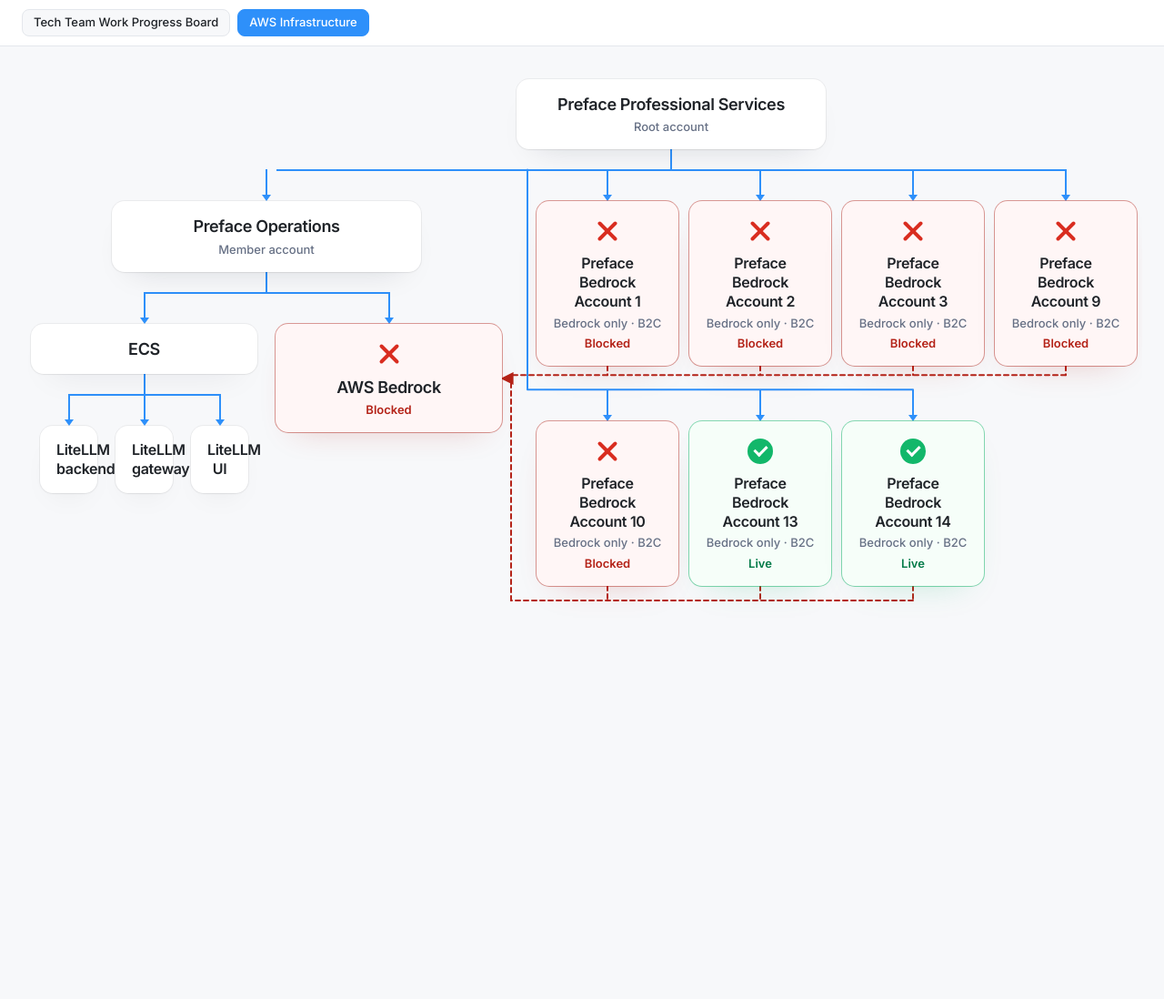
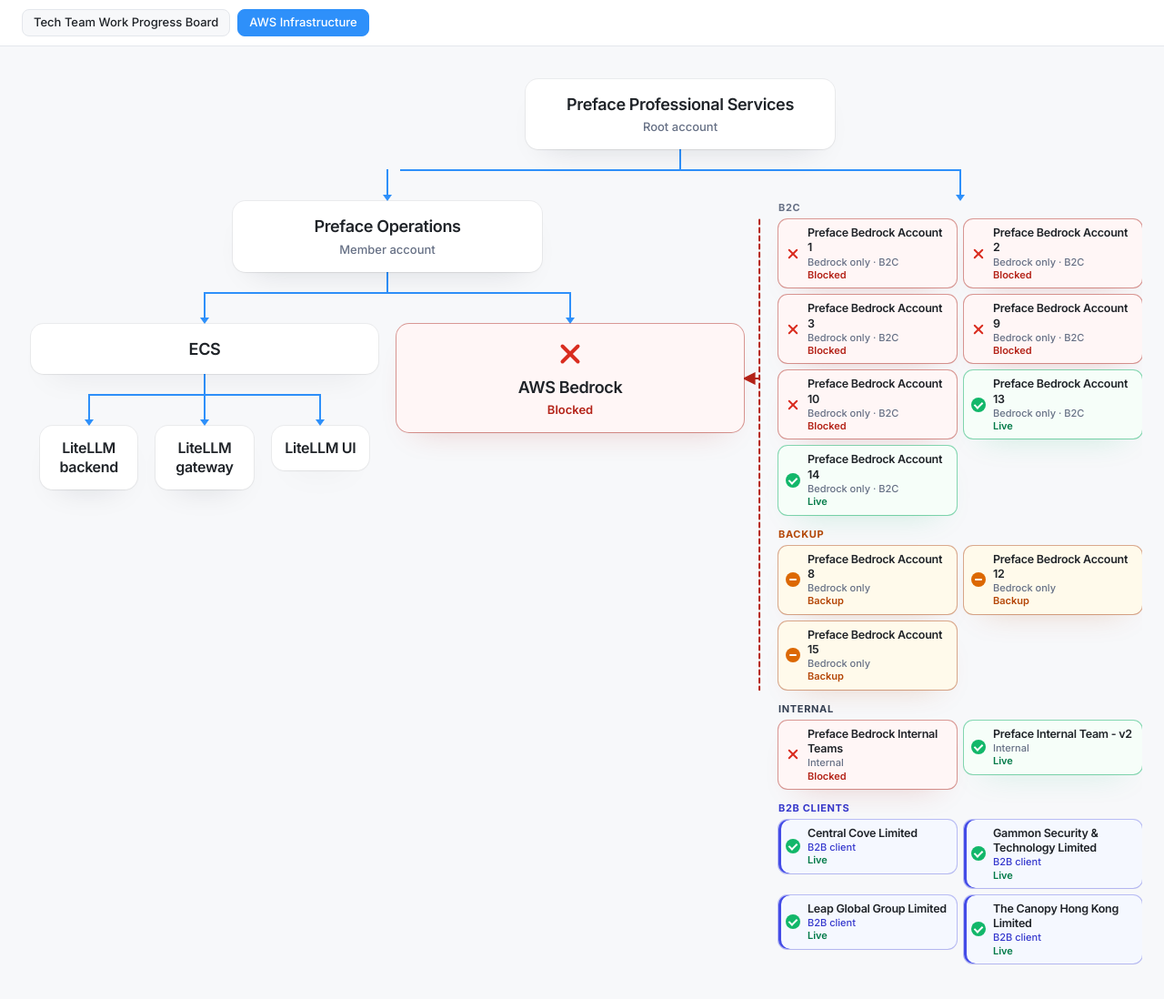
Before and after one commit to kelvinkacheong/ship-board, a plain HTML site: page aws-infrastructure/index.html in a window 1280 px wide. Shown: the whole page at 91% size. Before the commit the page ends 800 px from the top, so only its background shows below. Drawn offline with Linux system fonts and the light colour scheme.

Commit message:
Give Operations room and compact the other member accounts
Shrink the Bedrock, internal, and B2B member accounts so Preface Operations, ECS, and the LiteLLM services stay readable. Add the backup, internal, and B2B accounts Kelvin named.

Co-authored-by: KelvinKaCheong <kelvinkacheong@users.noreply.github.com>

```diff
--- a/aws-infrastructure/index.html
+++ b/aws-infrastructure/index.html
@@ -152,6 +152,37 @@
     color: #027a48;
     font-weight: 600;
   }
+  .node.backup {
+    background: #fffaeb;
+    box-shadow:
+      0 0 0 1px rgba(181, 71, 8, 0.45),
+      0 1px 2px rgba(0, 0, 0, 0.04),
+      0 16px 36px -22px rgba(181, 71, 8, 0.28);
+  }
+  .node.backup:hover {
+    box-shadow:
+      0 0 0 1px rgba(181, 71, 8, 0.75),
+      0 1px 2px rgba(0, 0, 0, 0.04),
+      0 18px 36px -18px rgba(181, 71, 8, 0.35);
+  }
+  .node.backup .state {
+    color: #b54708;
+    font-weight: 600;
+  }
+  .node.live.b2b {
+    background: #f5f8ff;
+    box-shadow:
+      inset 3px 0 0 #444ce7,
+      0 0 0 1px rgba(68, 76, 231, 0.35),
+      0 1px 2px rgba(0, 0, 0, 0.04);
+  }
+  .node.live.b2b:hover {
+    box-shadow:
+      inset 3px 0 0 #444ce7,
+      0 0 0 1px rgba(68, 76, 231, 0.6),
+      0 1px 2px rgba(0, 0, 0, 0.04);
+  }
+  .node.live.b2b p:not(.state) { color: #3538cd; }
   .mark {
     width: 34px;
     height: 34px;
@@ -178,6 +209,26 @@
     border: solid #fff;
     border-width: 0 3px 3px 0;
     transform: rotate(45deg);
+  }
+  .mark.backup::before {
+    content: "";
+    position: absolute;
+    left: 3px;
+    top: 3px;
+    width: 28px;
+    height: 28px;
+    border-radius: 50%;
+    background: #dc6803;
+  }
+  .mark.backup::after {
+    content: "";
+    position: absolute;
+    left: 10px;
+    top: 15px;
+    width: 14px;
+    height: 3px;
+    border-radius: 2px;
+    background: #fff;
   }
 
   .edge {
@@ -230,7 +281,9 @@
   }
   .pair { grid-template-columns: repeat(2, minmax(0, 1fr)); }
   .pair::before { left: 25%; right: 25%; }
-  .pair > li > .node { max-width: 280px; }
+  .pair > li > .node { max-width: 400px; }
+  .services .node { max-width: none; padding: 14px 14px; }
+  .services .node h3 { font-size: 16px; }
   .children li {
     display: flex;
     flex-direction: column;
@@ -244,39 +297,32 @@
   }
   .children .node h3 { font-size: 16px; }
 
-  /* Operations plus the Bedrock member accounts. Accounts wrap to a second
-     row so the cards stay readable beside the operations tree. */
-  .flow { position: relative; width: 100%; max-width: 1680px; }
+  /* Operations keeps the wide column. Other member accounts stay in a
+     compact side group so they do not squeeze ECS. */
+  .flow { position: relative; width: 100%; max-width: 1480px; }
   .flow-scroll { overflow-x: auto; }
   .node { position: relative; z-index: 1; }
   .children.members {
-    display: grid;
-    grid-template-columns: minmax(560px, 1.2fr) repeat(4, minmax(168px, 200px));
-    grid-template-rows: auto auto;
-    row-gap: 26px;
+    display: flex;
+    align-items: flex-start;
+    justify-content: center;
     width: 100%;
-    align-items: start;
-    justify-content: start;
   }
   .children.members::before { content: none; }
   .children.members > li { position: relative; }
   .children.members > li.ops {
-    grid-column: 1;
-    grid-row: 1 / span 2;
+    flex: 1 1 auto;
     width: auto;
     min-width: 0;
-    padding: 0 22px 0 0;
+    padding: 0 28px 0 0;
   }
-  .children.members > li.account { width: auto; min-width: 0; padding: 0 6px; }
-  .children.members > li.account:nth-child(2) { grid-area: 1 / 2; }
-  .children.members > li.account:nth-child(3) { grid-area: 1 / 3; }
-  .children.members > li.account:nth-child(4) { grid-area: 1 / 4; }
-  .children.members > li.account:nth-child(5) { grid-area: 1 / 5; }
-  .children.members > li.account:nth-child(6) { grid-area: 2 / 2; }
-  .children.members > li.account:nth-child(7) { grid-area: 2 / 3; }
-  .children.members > li.account:nth-child(8) { grid-area: 2 / 4; }
-  .children.members > li.account:nth-child(5)::before { right: 50%; }
-  .children.members > li.account.below::before { content: none; }
+  .children.members > li.side {
+    flex: 0 0 400px;
+    width: 400px;
+    max-width: 100%;
+    padding: 0;
+    align-items: stretch;
+  }
   .children.members > li::before {
     content: "";
     position: absolute;
@@ -288,6 +334,99 @@
   }
   .children.members > li:first-child::before { left: 50%; }
   .children.members > li:last-child::before { right: 50%; }
+  .side-head {
+    display: flex;
+    justify-content: center;
+    width: 100%;
+  }
+  .groups { width: 100%; }
+  .group { width: 100%; margin-top: 14px; }
+  .group:first-child { margin-top: 0; }
+  .group-label {
+    margin: 0 0 6px;
+    font-size: 11px;
+    font-weight: 700;
+    letter-spacing: 0.06em;
+    text-transform: uppercase;
+    text-align: left;
+    color: #667085;
+  }
+  .group.backup .group-label { color: #b54708; }
+  .group.internal .group-label { color: #344054; }
+  .group.b2b .group-label { color: #3538cd; }
+  .pills {
+    list-style: none;
+    display: grid;
+    grid-template-columns: repeat(auto-fill, minmax(176px, 1fr));
+    gap: 8px;
+    width: 100%;
+    margin: 0;
+    padding: 0;
+  }
+  .pills > li {
+    display: block;
+    padding: 0;
+    min-width: 0;
+  }
+  .pills .node {
+    display: grid;
+    grid-template-columns: 16px minmax(0, 1fr);
+    column-gap: 8px;
+    align-items: center;
+    width: 100%;
+    max-width: none;
+    padding: 7px 8px;
+    border-radius: 10px;
+    text-align: left;
+  }
+  .pills .stamp,
+  .pills .mark {
+    width: 16px;
+    height: 16px;
+    margin: 0;
+    grid-column: 1;
+    grid-row: 1 / span 3;
+    align-self: center;
+  }
+  .pills .node h2,
+  .pills .node p { grid-column: 2; }
+  .pills .node h2 {
+    font-size: 12.5px;
+    line-height: 1.3;
+    overflow-wrap: break-word;
+  }
+  .pills .node p {
+    margin-top: 0;
+    font-size: 11px;
+    line-height: 1.3;
+  }
+  .pills .stamp::before,
+  .pills .stamp::after {
+    left: 1px;
+    top: 7px;
+    width: 14px;
+    height: 2px;
+  }
+  .pills .mark.live::before,
+  .pills .mark.backup::before {
+    left: 0;
+    top: 0;
+    width: 16px;
+    height: 16px;
+  }
+  .pills .mark.live::after {
+    left: 5px;
+    top: 3px;
+    width: 4px;
+    height: 7px;
+    border-width: 0 2px 2px 0;
+  }
+  .pills .mark.backup::after {
+    left: 4px;
+    top: 7px;
+    width: 8px;
+    height: 2px;
+  }
   .ops-head,
   .ops-body {
     width: 100%;
@@ -386,26 +525,28 @@
     .children.members {
       display: flex;
       flex-direction: column;
+      align-items: stretch;
       width: auto;
       margin-left: 36px;
     }
-    .children.members > li.account,
+    .children.members > li.side,
     .children.members > li.ops {
-      grid-area: auto;
-      grid-column: auto;
-      grid-row: auto;
+      width: 100%;
+      max-width: none;
+      flex: none;
+      align-self: stretch;
+      padding: 6px 0;
     }
-    .children.members > li.ops,
-    .children.members > li.account { width: auto; padding: 6px 0; }
+    .pills { grid-template-columns: repeat(auto-fill, minmax(210px, 1fr)); }
     .children.members > li::before { content: none; }
     .children.members::before {
       content: "";
       position: absolute;
       left: 0;
       top: 0;
-      bottom: 78px;
+      bottom: auto;
+      height: var(--member-rail, 48px);
       width: 2px;
-      height: auto;
       background: var(--primary);
     }
     .flow > .fork > .stem {
@@ -434,26 +575,22 @@
       height: calc(100% + 1px);
       background: var(--primary);
     }
-    .children.members > li.account {
-      flex-direction: row;
-      align-items: center;
-      justify-content: flex-start;
-    }
     .children.members > li.ops { align-items: stretch; }
+    .side-head { justify-content: flex-start; }
     .ops-head {
       display: flex;
       flex-direction: row;
       align-items: center;
       width: 100%;
     }
-    .children.members > li.account > .edge,
+    .side-head > .edge,
     .ops-head > .edge {
       width: 18px;
       height: 2px;
       margin: 0 8px 0 0;
       flex: none;
     }
-    .children.members > li.account > .edge::after,
+    .side-head > .edge::after,
     .ops-head > .edge::after {
       left: auto;
       right: -6px;
@@ -465,7 +602,6 @@
       border-bottom: 4px solid transparent;
       border-left: 6px solid var(--primary);
     }
-    .children.members > li.account > .node { flex: 1; width: auto; }
     .ops-body { align-items: stretch; }
     .children.members > li.ops .ops-head > .node { flex: 1; width: auto; max-width: none; }
     .children.members > li.ops > .ops-body > .fork { padding-left: 26px; }
@@ -540,8 +676,15 @@
             </div>
           </div>
         </li>
-        <li class="account">
+        <li class="side">
+          <div class="side-head">
             <div class="edge" aria-hidden="true"></div>
+          </div>
+          <div class="groups">
+            <section class="group" aria-label="B2C Bedrock accounts">
+              <p class="group-label">B2C</p>
+              <ul class="pills">
+                <li>
                   <article class="node blocked" data-bedrock-link>
                     <div class="stamp" aria-hidden="true"></div>
                     <h2>Preface Bedrock Account 1</h2>
@@ -550,8 +693,7 @@
                     <p class="sr-only">Member account under the root. Linked to AWS Bedrock in Preface Operations. Blocked.</p>
                   </article>
                 </li>
-        <li class="account">
-          <div class="edge" aria-hidden="true"></div>
+                <li>
                   <article class="node blocked" data-bedrock-link>
                     <div class="stamp" aria-hidden="true"></div>
                     <h2>Preface Bedrock Account 2</h2>
@@ -560,8 +702,7 @@
                     <p class="sr-only">Member account under the root. Linked to AWS Bedrock in Preface Operations. Blocked.</p>
                   </article>
                 </li>
-        <li class="account">
-          <div class="edge" aria-hidden="true"></div>
+                <li>
                   <article class="node blocked" data-bedrock-link>
                     <div class="stamp" aria-hidden="true"></div>
                     <h2>Preface Bedrock Account 3</h2>
@@ -570,8 +711,7 @@
                     <p class="sr-only">Member account under the root. Linked to AWS Bedrock in Preface Operations. Blocked.</p>
                   </article>
                 </li>
-        <li class="account">
-          <div class="edge" aria-hidden="true"></div>
+                <li>
                   <article class="node blocked" data-bedrock-link>
                     <div class="stamp" aria-hidden="true"></div>
                     <h2>Preface Bedrock Account 9</h2>
@@ -580,8 +720,7 @@
                     <p class="sr-only">Member account under the root. Linked to AWS Bedrock in Preface Operations. Blocked.</p>
                   </article>
                 </li>
-        <li class="account below">
-          <div class="edge" aria-hidden="true"></div>
+                <li>
                   <article class="node blocked" data-bedrock-link>
                     <div class="stamp" aria-hidden="true"></div>
                     <h2>Preface Bedrock Account 10</h2>
@@ -590,8 +729,7 @@
                     <p class="sr-only">Member account under the root. Linked to AWS Bedrock in Preface Operations. Blocked.</p>
                   </article>
                 </li>
-        <li class="account below">
-          <div class="edge" aria-hidden="true"></div>
+                <li>
                   <article class="node live" data-bedrock-link>
                     <div class="mark live" aria-hidden="true"></div>
                     <h2>Preface Bedrock Account 13</h2>
@@ -600,8 +738,7 @@
                     <p class="sr-only">Member account under the root. Linked to AWS Bedrock in Preface Operations. Live.</p>
                   </article>
                 </li>
-        <li class="account below">
-          <div class="edge" aria-hidden="true"></div>
+                <li>
                   <article class="node live" data-bedrock-link>
                     <div class="mark live" aria-hidden="true"></div>
                     <h2>Preface Bedrock Account 14</h2>
@@ -609,6 +746,106 @@
                     <p class="state">Live</p>
                     <p class="sr-only">Member account under the root. Linked to AWS Bedrock in Preface Operations. Live.</p>
                   </article>
+                </li>
+              </ul>
+            </section>
+            <section class="group backup" aria-label="Backup Bedrock accounts">
+              <p class="group-label">Backup</p>
+              <ul class="pills">
+                <li>
+                  <article class="node backup" data-bedrock-link>
+                    <div class="mark backup" aria-hidden="true"></div>
+                    <h2>Preface Bedrock Account 8</h2>
+                    <p>Bedrock only</p>
+                    <p class="state">Backup</p>
+                    <p class="sr-only">Member account under the root. Linked to AWS Bedrock in Preface Operations. Backup.</p>
+                  </article>
+                </li>
+                <li>
+                  <article class="node backup" data-bedrock-link>
+                    <div class="mark backup" aria-hidden="true"></div>
+                    <h2>Preface Bedrock Account 12</h2>
+                    <p>Bedrock only</p>
+                    <p class="state">Backup</p>
+                    <p class="sr-only">Member account under the root. Linked to AWS Bedrock in Preface Operations. Backup.</p>
+                  </article>
+                </li>
+                <li>
+                  <article class="node backup" data-bedrock-link>
+                    <div class="mark backup" aria-hidden="true"></div>
+                    <h2>Preface Bedrock Account 15</h2>
+                    <p>Bedrock only</p>
+                    <p class="state">Backup</p>
+                    <p class="sr-only">Member account under the root. Linked to AWS Bedrock in Preface Operations. Backup.</p>
+                  </article>
+                </li>
+              </ul>
+            </section>
+            <section class="group internal" aria-label="Internal accounts">
+              <p class="group-label">Internal</p>
+              <ul class="pills">
+                <li>
+                  <article class="node blocked">
+                    <div class="stamp" aria-hidden="true"></div>
+                    <h2>Preface Bedrock Internal Teams</h2>
+                    <p>Internal</p>
+                    <p class="state">Blocked</p>
+                    <p class="sr-only">Member account under the root. Blocked.</p>
+                  </article>
+                </li>
+                <li>
+                  <article class="node live">
+                    <div class="mark live" aria-hidden="true"></div>
+                    <h2>Preface Internal Team - v2</h2>
+                    <p>Internal</p>
+                    <p class="state">Live</p>
+                    <p class="sr-only">Member account under the root. Live.</p>
+                  </article>
+                </li>
+              </ul>
+            </section>
+            <section class="group b2b" aria-label="B2B client accounts">
+              <p class="group-label">B2B clients</p>
+              <ul class="pills">
+                <li>
+                  <article class="node live b2b">
+                    <div class="mark live" aria-hidden="true"></div>
+                    <h2>Central Cove Limited</h2>
+                    <p>B2B client</p>
+                    <p class="state">Live</p>
+                    <p class="sr-only">Member account under the root. B2B client. Live.</p>
+                  </article>
+                </li>
+                <li>
+                  <article class="node live b2b">
+                    <div class="mark live" aria-hidden="true"></div>
+                    <h2>Gammon Security &amp; Technology Limited</h2>
+                    <p>B2B client</p>
+                    <p class="state">Live</p>
+                    <p class="sr-only">Member account under the root. B2B client. Live.</p>
+                  </article>
+                </li>
+                <li>
+                  <article class="node live b2b">
+                    <div class="mark live" aria-hidden="true"></div>
+                    <h2>Leap Global Group Limited</h2>
+                    <p>B2B client</p>
+                    <p class="state">Live</p>
+                    <p class="sr-only">Member account under the root. B2B client. Live.</p>
+                  </article>
+                </li>
+                <li>
+                  <article class="node live b2b">
+                    <div class="mark live" aria-hidden="true"></div>
+                    <h2>The Canopy Hong Kong Limited</h2>
+                    <p>B2B client</p>
+                    <p class="state">Live</p>
+                    <p class="sr-only">Member account under the root. B2B client. Live.</p>
+                  </article>
+                </li>
+              </ul>
+            </section>
+          </div>
         </li>
       </ul>
     </div>
@@ -661,6 +898,12 @@
         if (stacked) {
           root.style.left = "0px";
           stem.style.left = "0px";
+          var members = document.querySelector(".children.members");
+          var edge = document.querySelector("li.side > .side-head > .edge");
+          if (members && edge) {
+            var end = box(edge).top + box(edge).height / 2 - box(members).top;
+            members.style.setProperty("--member-rail", Math.max(24, end) + "px");
+          }
           return true;
         }
         var rowTop = first.top;
@@ -678,83 +921,25 @@
         return false;
       }
 
-      function drawDesktopLinks(fb, tx, ty) {
-        var opsLi = document.querySelector("li.ops");
-        var opsBox = box(opsLi);
-        var boundary = opsBox.right - fb.left;
-        var laneRight = boundary - 4;
-        var laneLeft = tx + 10;
-        if (laneRight - laneLeft < 8) {
-          laneLeft = tx + 6;
-          laneRight = laneLeft + 8;
-        }
-        var linkX = laneLeft;
-        var busX = laneRight;
-        var cards = accounts.map(function (el) { return { el: el, b: box(el) }; });
-        var rowTop = cards[0].b.top;
-        cards.forEach(function (card) { if (card.b.top < rowTop) rowTop = card.b.top; });
-        var row1 = [];
-        var row2 = [];
-        cards.forEach(function (card) {
-          if (card.b.top < rowTop + 40) row1.push(card);
-          else row2.push(card);
+      function linkedSpan(fb) {
+        var top = Infinity;
+        var bottom = 0;
+        var left = Infinity;
+        accounts.forEach(function (el) {
+          var b = box(el);
+          if (b.top < top) top = b.top;
+          if (b.bottom > bottom) bottom = b.bottom;
+          if (b.left < left) left = b.left;
         });
-
-        function extremes(group) {
-          var right = 0;
-          var bottom = 0;
-          var top = Infinity;
-          group.forEach(function (card) {
-            var mid = card.b.left + card.b.width / 2 - fb.left;
-            if (mid > right) right = mid;
-            if (card.b.bottom > bottom) bottom = card.b.bottom;
-            if (card.b.top < top) top = card.b.top;
-          });
-          return { right: right, bottom: bottom, top: top };
-        }
-
-        function dropTo(group, railY) {
-          group.forEach(function (card) {
-            var x = card.b.left + card.b.width / 2 - fb.left;
-            var y = card.b.bottom - fb.top;
-            addPath("M " + x + " " + y + " V " + railY, false, "#b42318", true);
-          });
-        }
-
-        if (!row2.length) {
-          var only = extremes(row1);
-          var railY = Math.max(ty, only.bottom - fb.top + 18);
-          var elbowX = (tx + linkX) / 2;
-          if (elbowX < tx + 12) elbowX = tx + 12;
-          addPath("M " + only.right + " " + railY + " H " + elbowX + " V " + ty + " H " + tx, true, "#b42318", true);
-          dropTo(row1, railY);
-          return;
-        }
-
-        var topRow = extremes(row1);
-        var lowRow = extremes(row2);
-        var gapY = topRow.bottom - fb.top + 10;
-        if (gapY > lowRow.top - fb.top - 18) gapY = topRow.bottom - fb.top + 6;
-        var lowY = lowRow.bottom - fb.top + 16;
-        dropTo(row1, gapY);
-        addPath("M " + topRow.right + " " + gapY + " H " + linkX, false, "#b42318", true);
-        dropTo(row2, lowY);
-        addPath("M " + lowRow.right + " " + lowY + " H " + linkX, false, "#b42318", true);
-        addPath("M " + linkX + " " + lowY + " V " + ty + " H " + tx, true, "#b42318", true);
-
-        var below = document.querySelectorAll("li.account.below");
-        if (below.length) {
-          var firstBelow = box(below[0]);
-          var lastBelow = box(below[below.length - 1]);
-          var busY = firstBelow.top - fb.top;
-          var endX = lastBelow.left + lastBelow.width / 2 - fb.left;
-          var topBusY = opsBox.top - fb.top;
-          addPath("M " + busX + " " + topBusY + " V " + busY + " H " + endX, false, "#2e90fa", false);
-        }
+        return {
+          y1: top - fb.top,
+          y2: bottom - fb.top,
+          cardLeft: left - fb.left
+        };
       }
 
       function draw() {
-        placeRoot();
+        var stacked = placeRoot();
         var fb = box(flow);
         svg.setAttribute("viewBox", "0 0 " + fb.width + " " + fb.height);
         svg.setAttribute("width", String(fb.width));
@@ -764,32 +949,33 @@
         var bb = box(bedrock);
         var tx = bb.right - fb.left;
         var ty = bb.top + bb.height / 2 - fb.top;
-        var ab = accounts.map(box);
-        var stacked = ab[0].top >= bb.bottom - 8;
+        var link = linkedSpan(fb);
+        var join = ty;
+        if (join < link.y1) join = link.y1;
+        if (join > link.y2) join = link.y2;
 
         if (!stacked) {
-          drawDesktopLinks(fb, tx, ty);
+          var gap = link.cardLeft - tx;
+          var gutter = tx + (gap > 0 ? gap * 0.45 : 12);
+          if (gutter > link.cardLeft - 6) gutter = link.cardLeft - 6;
+          if (gutter < tx + 6) gutter = tx + 6;
+          addPath("M " + gutter + " " + link.y1 + " V " + link.y2, false, "#b42318", true);
+          addPath("M " + gutter + " " + join + " H " + tx, true, "#b42318", true);
           return;
         }
 
+        var members = document.querySelector(".children.members");
         var ops = document.querySelector(".ops-body");
-        var members = document.querySelector(".children.members");
+        var gutter = box(members).left - fb.left - 16;
+        if (gutter < 4) gutter = 4;
         var ob = box(ops);
         var bx = bb.left + bb.width / 2 - fb.left;
         var by = bb.bottom - fb.top;
-        var gapTop = ob.bottom - fb.top + 8;
-        var gapBottom = ab[0].top - fb.top - 8;
-        var gapY = gapBottom > gapTop ? (gapTop + gapBottom) / 2 : gapTop;
-        var gutter = box(members).left - fb.left - 18;
-        if (gutter < 4) gutter = 4;
-        var last = ab[ab.length - 1];
-        var lastDrop = last.bottom - fb.top + 12;
-        addPath("M " + gutter + " " + lastDrop + " V " + gapY + " H " + bx + " V " + by, true, "#b42318", true);
-        for (var k = 0; k < ab.length; k++) {
-          var ax = ab[k].left + ab[k].width / 2 - fb.left;
-          var ay = ab[k].bottom - fb.top;
-          addPath("M " + ax + " " + ay + " V " + (ay + 12) + " H " + gutter, false, "#b42318", true);
-        }
+        var gapTop = ob.bottom - fb.top + 4;
+        var sideTop = box(document.querySelector("li.side")).top - fb.top;
+        var gapY = sideTop - 14;
+        if (gapY < gapTop) gapY = gapTop;
+        addPath("M " + gutter + " " + link.y2 + " V " + gapY + " H " + bx + " V " + by, true, "#b42318", true);
       }
 
       var pending = false;
```
Lines whose indentation alone changed are shown as unchanged.
